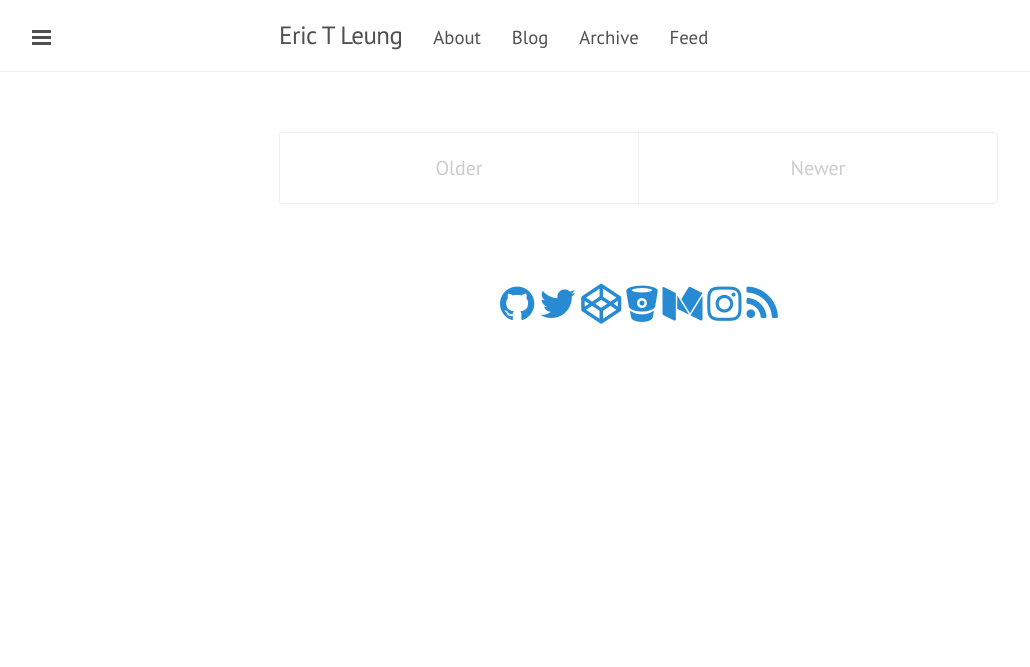
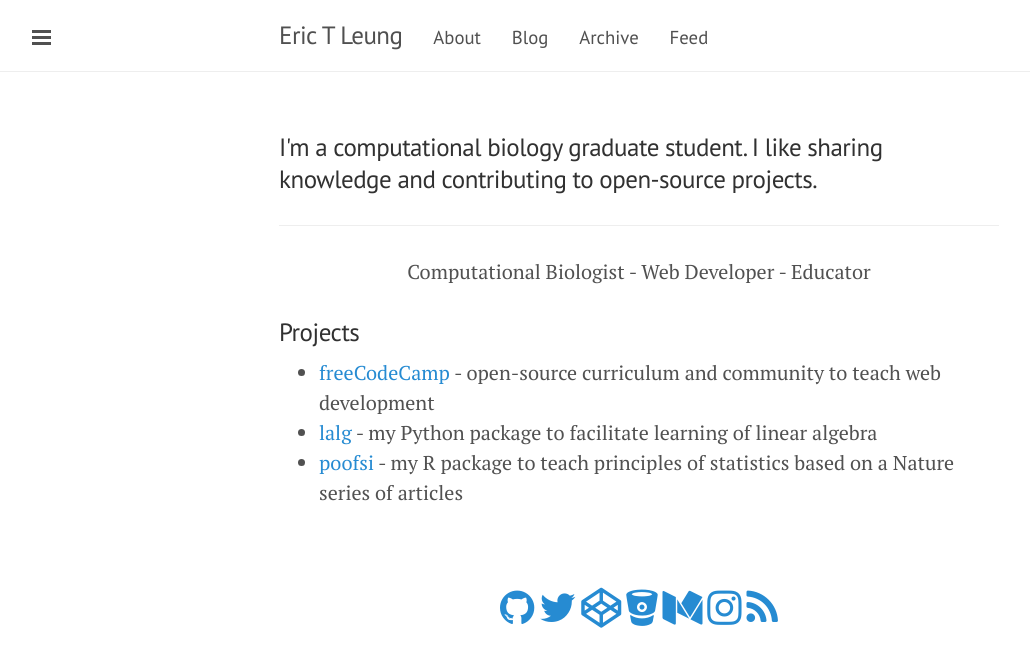
Before and after one commit to erictleung/erictleung.github.io, a Jekyll site: the page built from index.html, in a window 1280 px wide. Shown: the top 667 px of the page, without its empty margins (1-1031 px from the left). Built offline with Jekyll 4.4.1, drawn with Linux system fonts in a browser that asks for light colours; nearby versions of some CDN libraries.

Commit message:
Change landing page to description and not a blog

```diff
--- a/index.html
+++ b/index.html
@@ -4,43 +4,26 @@ title: Home
 description: Eric Leung is a PhD student in the Department of Medical Informatics & Clinical Epidemiology at Oregon Health & Science University
 ---
 
-<div class="posts">
-  {% for post in paginator.posts %}
-  <div class="post">
-    <h1 class="post-title">
-      <a href="{{ post.url }}">
-        {{ post.title }}
-      </a>
-    </h1>
+<h3>I'm a computational biology graduate student. I like sharing knowledge and
+contributing to open-source projects.</h3>
 
-    <span class="post-date">
-        <span class="octicon octicon-calendar"></span>
-        {{ post.date | date_to_string }}
-    </span>
+<hr/>
 
-    {{ post.content | split:'<!--break-->' | first }}
-    {% if post.content contains '<!--break-->' %}
-        ...
-        <a href="{{post.url}}">Read more</a>
-    {% endif %}
+<p style="text-align: center">Computational Biologist - Web Developer - Educator</p>
 
-  </div>
-  {% endfor %}
-</div>
+<h3>Projects</h3>
 
-<div class="pagination">
-  {% if paginator.next_page %}
-    <a class="pagination-item older" href="/page{{paginator.next_page}}">Older</a>
-  {% else %}
-    <span class="pagination-item older">Older</span>
-  {% endif %}
-  {% if paginator.previous_page %}
-    {% if paginator.page == 2 %}
-      <a class="pagination-item newer" href="/">Newer</a>
-    {% else %}
-      <a class="pagination-item newer" href="/page{{paginator.previous_page}}">Newer</a>
-    {% endif %}
-  {% else %}
-    <span class="pagination-item newer">Newer</span>
-  {% endif %}
-</div>
+<ul>
+    <li>
+      <a href="//github.com/freeCodeCamp/freeCodeCamp">freeCodeCamp</a> -
+      open-source curriculum and community to teach web development
+    </li>
+    <li>
+      <a href="//github.com/erictleung/lalg">lalg</a> - my Python package to
+      facilitate learning of linear algebra
+    </li>
+    <li>
+      <a href="//github.com/erictleung/poofsi">poofsi</a> - my R package to
+      teach principles of statistics based on a Nature series of articles
+    </li>
+</ul>
```
